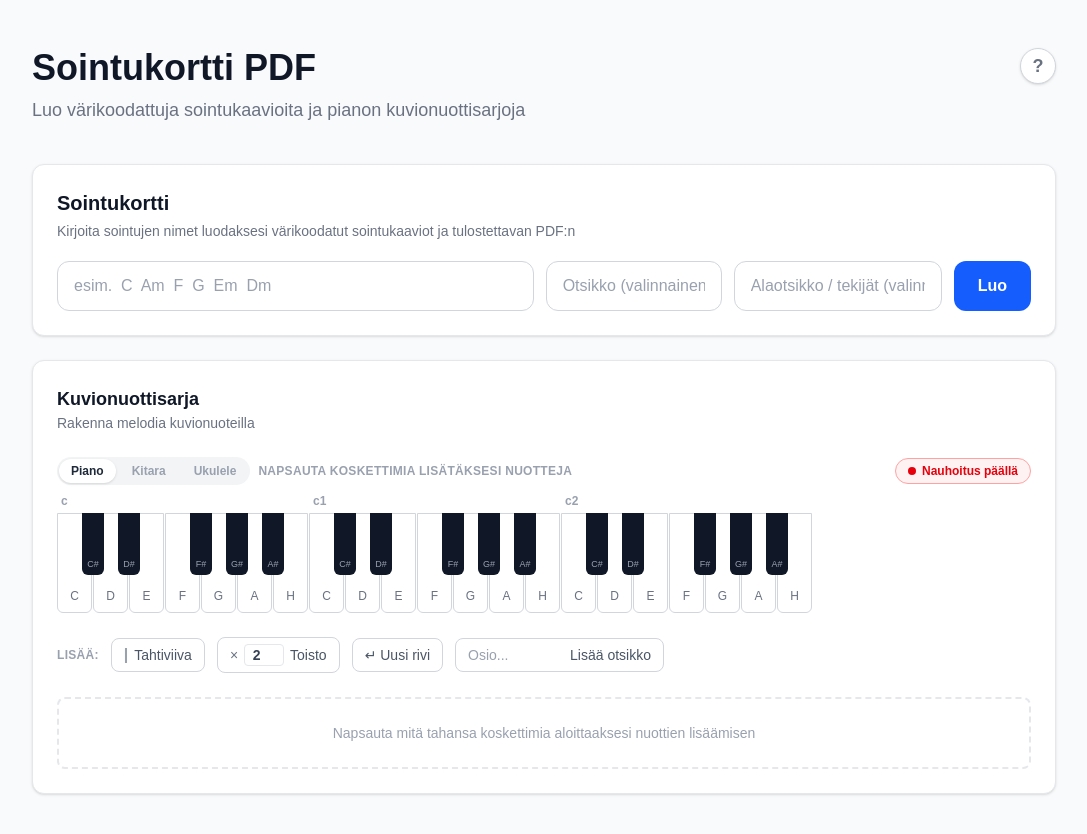
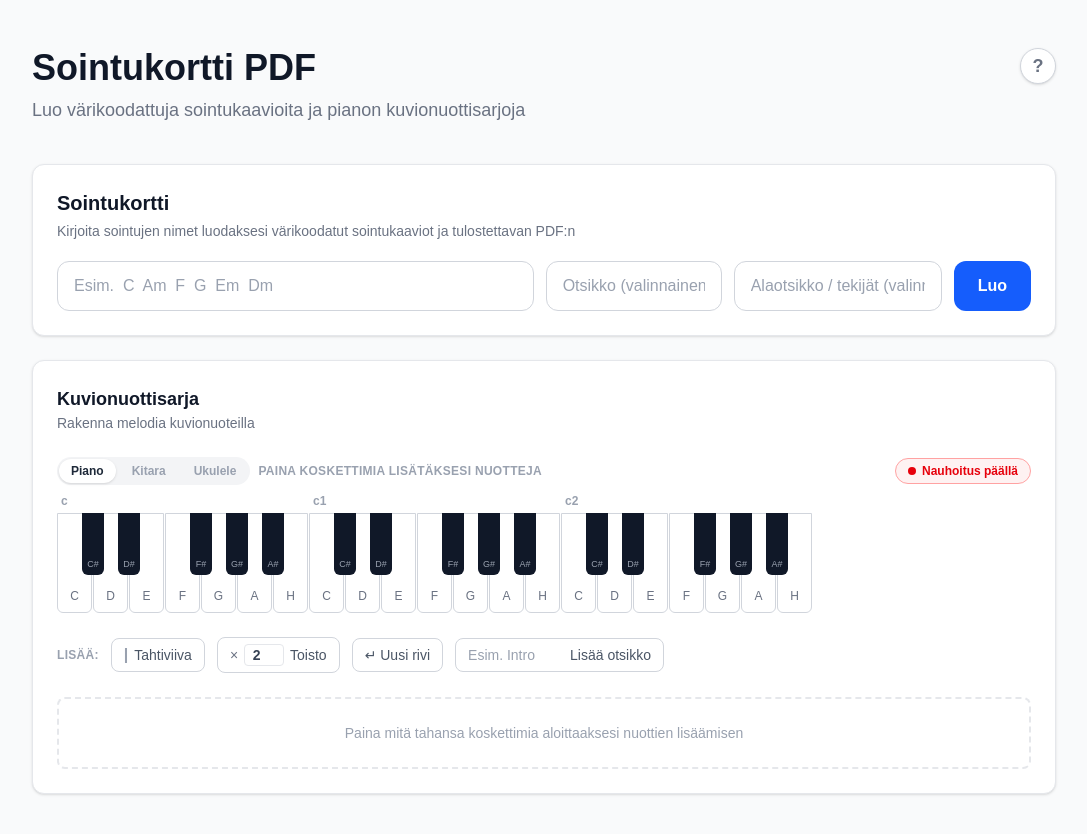
Before and after one commit to tikerola/color-code, a Next.js app: page /color-code/ in a window 1280 px wide. Shown: the top 834 px of the page, without its empty margins (96-1183 px from the left). Built offline with nearby package versions, Linux system fonts and the light colour scheme; what @react-pdf/renderer would draw is missing.

Commit message:
fix spelling

```diff
--- a/components/HelpModal.tsx
+++ b/components/HelpModal.tsx
@@ -48,11 +48,11 @@ const SECTIONS = [
       },
       {
         heading: "Nuotin korvaaminen",
-        text: "Napsauta nuottisarjassa olevaa nuottia valitaksesi sen (sininen kehys). Paina seuraavaksi haluamaasi koskettinta tai nauhaa — valittu nuotti korvautuu uudella.",
+        text: "Paina nuottisarjassa olevaa nuottia valitaksesi sen (sininen kehys). Paina seuraavaksi haluamaasi koskettinta tai nauhaa — valittu nuotti korvautuu uudella.",
       },
       {
         heading: "Nuotin soittaminen",
-        text: "Napsauta mitä tahansa nuottia nuottisarjassa kuullaksesi sen äänen.",
+        text: "Paina mitä tahansa nuottia nuottisarjassa kuullaksesi sen äänen.",
       },
       {
         heading: "Otsikot",
--- a/components/ManualChordsSection.tsx
+++ b/components/ManualChordsSection.tsx
@@ -96,7 +96,7 @@ export function ManualChordsSection({ pianoNotes, transpose, onTransposeChange }
             type="text"
             value={chordsInput}
             onChange={(e) => setChordsInput(e.target.value)}
-            placeholder="esim.  C  Am  F  G  Em  Dm"
+            placeholder="Esim.  C  Am  F  G  Em  Dm"
             title="Soinnut välilyönnillä tai pilkulla erotettuna, esim. C Am F G Em Dm"
             className="flex-1 rounded-xl border border-gray-300 bg-white px-4 py-3 text-gray-900 placeholder-gray-400 focus:outline-none focus:ring-2 focus:ring-blue-500"
             required
--- a/components/PianoNotesSection.tsx
+++ b/components/PianoNotesSection.tsx
@@ -540,9 +540,9 @@ export function PianoNotesSection({ onNotesChange, transpose = 0 }: { onNotesCha
 
   const inputHint =
     previewMode    ? "Esikatselutila — nuotteja ei tallenneta" :
-    isReplacing    ? "Napsauta korvataksesi valittu nuotti" :
-    inputMode !== "piano" ? "Napsauta nauhaa lisätäksesi nuotteja" :
-                   "Napsauta koskettimia lisätäksesi nuotteja";
+    isReplacing    ? "Paina korvataksesi valittu nuotti" :
+    inputMode !== "piano" ? "Paina nauhaa lisätäksesi nuotteja" :
+                   "Paina koskettimia lisätäksesi nuotteja";
 
   return (
     <div className="bg-white rounded-xl border border-gray-200 p-6 shadow-sm space-y-6" onClick={() => setSelectedUid(null)}>
@@ -745,7 +745,7 @@ export function PianoNotesSection({ onNotesChange, transpose = 0 }: { onNotesCha
                 setLabelInput("");
               }
             }}
-            placeholder="Osio..."
+            placeholder="Esim. Intro"
             title="Osion otsikko nuottisarjaan, esim. Intro, Säkeistö, Kertosäe"
             className="w-24 text-sm text-gray-700 placeholder-gray-400 focus:outline-none"
           />
@@ -834,7 +834,7 @@ export function PianoNotesSection({ onNotesChange, transpose = 0 }: { onNotesCha
         </div>
       ) : (
         <div className="text-center py-6 text-gray-400 text-sm border-2 border-dashed border-gray-200 rounded-lg">
-          Napsauta mitä tahansa koskettimia aloittaaksesi nuottien lisäämisen
+          Paina mitä tahansa koskettimia aloittaaksesi nuottien lisäämisen
         </div>
       )}
     </div>
```
